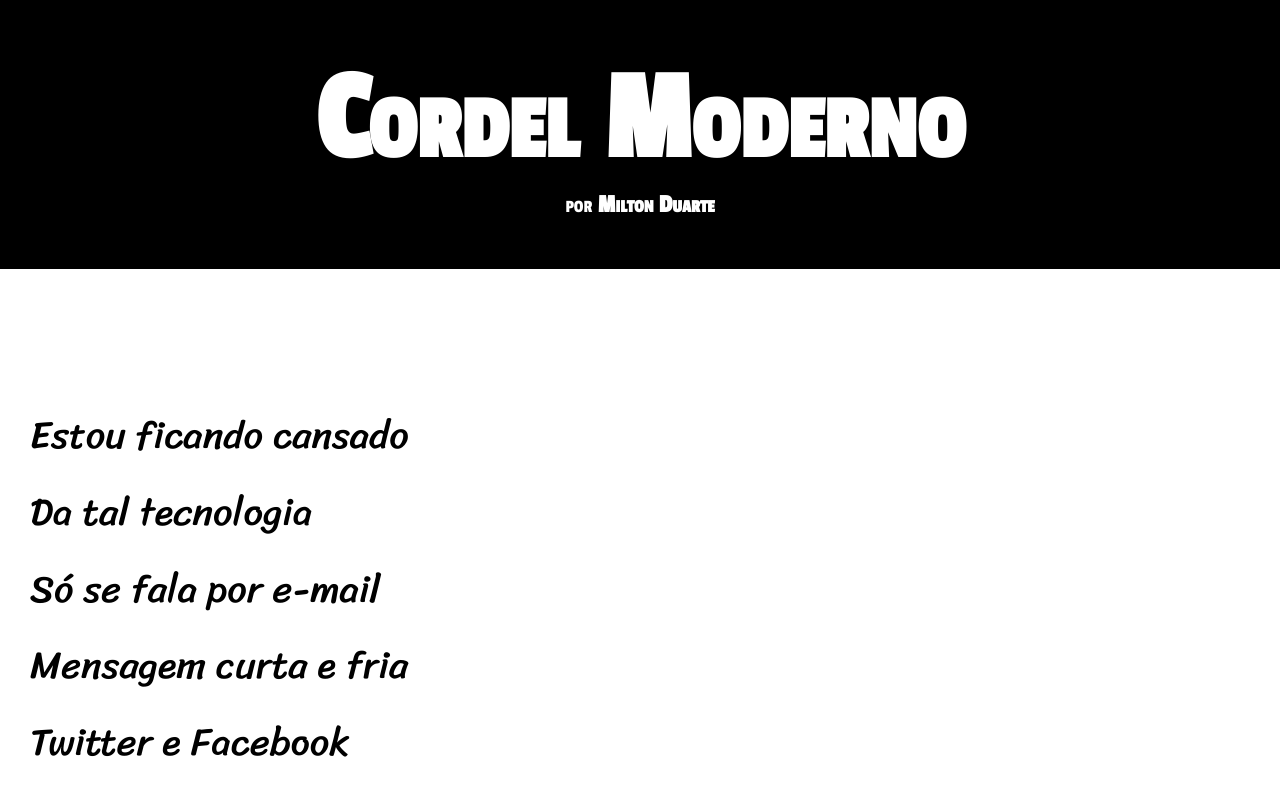
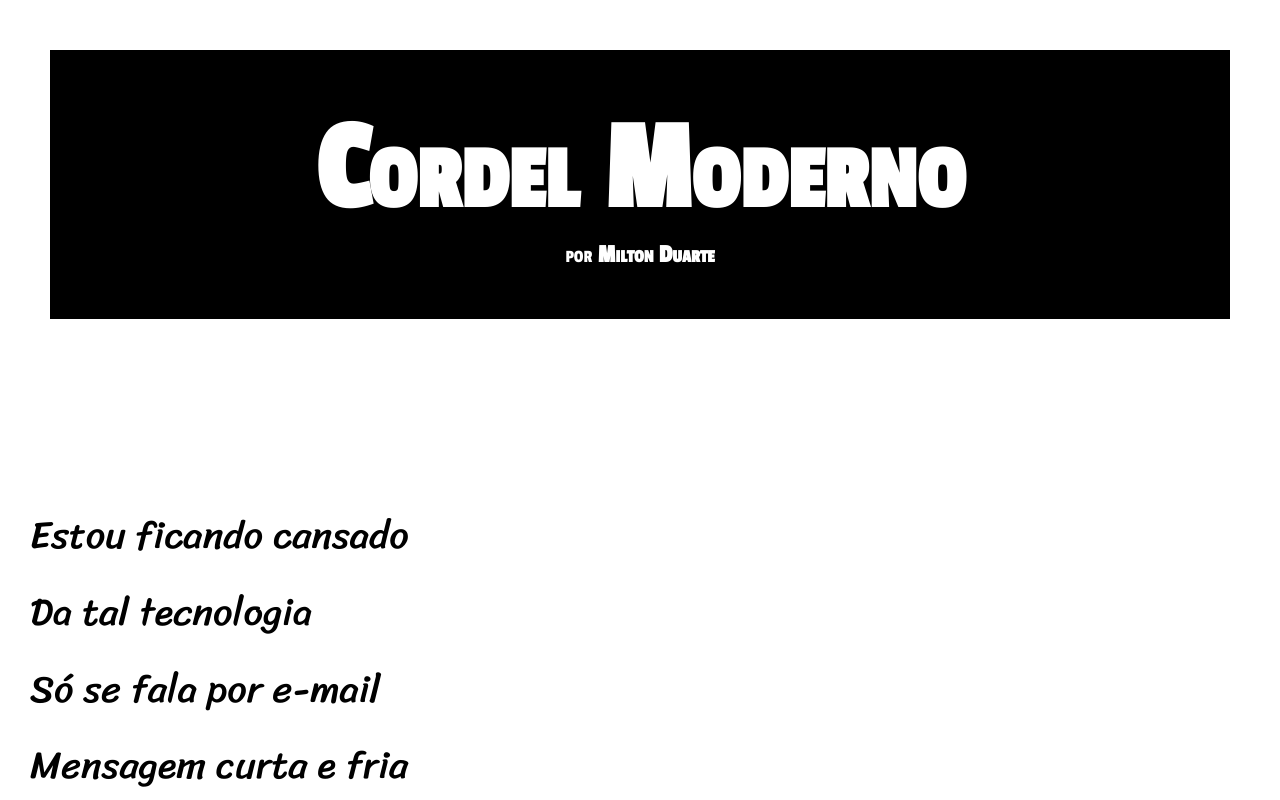
Before and after one commit to Jotebs/html-css, a plain HTML site: page exercicios/projeto_cordel/index.html in a window 1280 px wide. Shown: the top 800 px of the page. Drawn offline with Linux system fonts and the light colour scheme.

Commit message:
Update style.css

```diff
--- a/exercicios/projeto_cordel/style.css
+++ b/exercicios/projeto_cordel/style.css
@@ -29,7 +29,6 @@ header{
     margin: 50px;
     text-align: center;
     color: white;
-    margin: 0px;
     padding-top: 50px;
     font-variant: small-caps;
     font-family: negrito;
```
